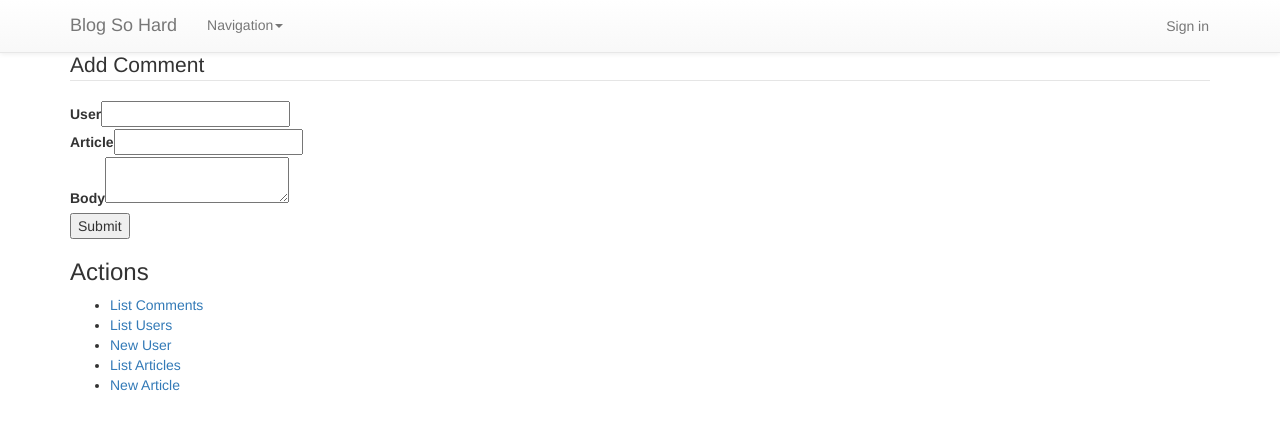
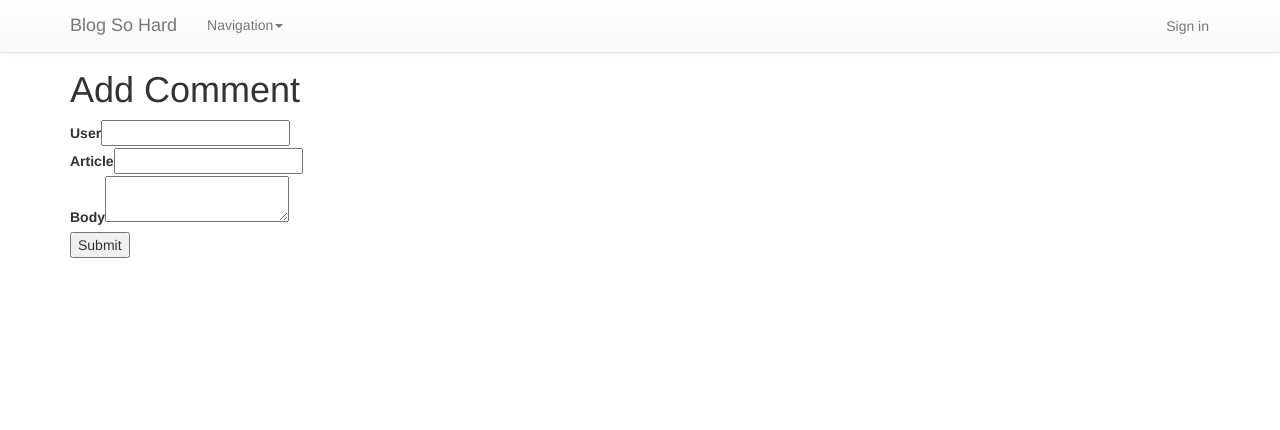
Before and after one commit to Aenigma/blog_roll, a CakePHP app: the page made by app/View/Comments/add.ctp in a window 1280 px wide. Shown: the top 430 px of the page. Run offline with PHP 8.4 and a stand-in for CakePHP, Linux system fonts and the light colour scheme; the template is opened without the code that fills it, so the values that code supplies are empty; form fields are guessed from the names that the template uses; some libraries are stand-ins or nearby versions.

Commit message:
prettified comments view

```diff
--- a/app/View/Comments/add.ctp
+++ b/app/View/Comments/add.ctp
@@ -1,23 +1,8 @@
-<div class="comments form">
-<?php echo $this->Form->create('Comment'); ?>
-	<fieldset>
-		<legend><?php echo __('Add Comment'); ?></legend>
+<h1><?php echo __('Add Comment'); ?></h1>
+<?php echo $this->Form->create('Comment',array('inputDefaults' => array('class' => 'form-control'))); ?>
 	<?php
 		echo $this->Form->input('user_id');
 		echo $this->Form->input('article_id');
 		echo $this->Form->input('body');
 	?>
-	</fieldset>
 <?php echo $this->Form->end(__('Submit')); ?>
-</div>
-<div class="actions">
-	<h3><?php echo __('Actions'); ?></h3>
-	<ul>
-
-		<li><?php echo $this->Html->link(__('List Comments'), array('action' => 'index')); ?></li>
-		<li><?php echo $this->Html->link(__('List Users'), array('controller' => 'users', 'action' => 'index')); ?> </li>
-		<li><?php echo $this->Html->link(__('New User'), array('controller' => 'users', 'action' => 'add')); ?> </li>
-		<li><?php echo $this->Html->link(__('List Articles'), array('controller' => 'articles', 'action' => 'index')); ?> </li>
-		<li><?php echo $this->Html->link(__('New Article'), array('controller' => 'articles', 'action' => 'add')); ?> </li>
-	</ul>
-</div>
```
